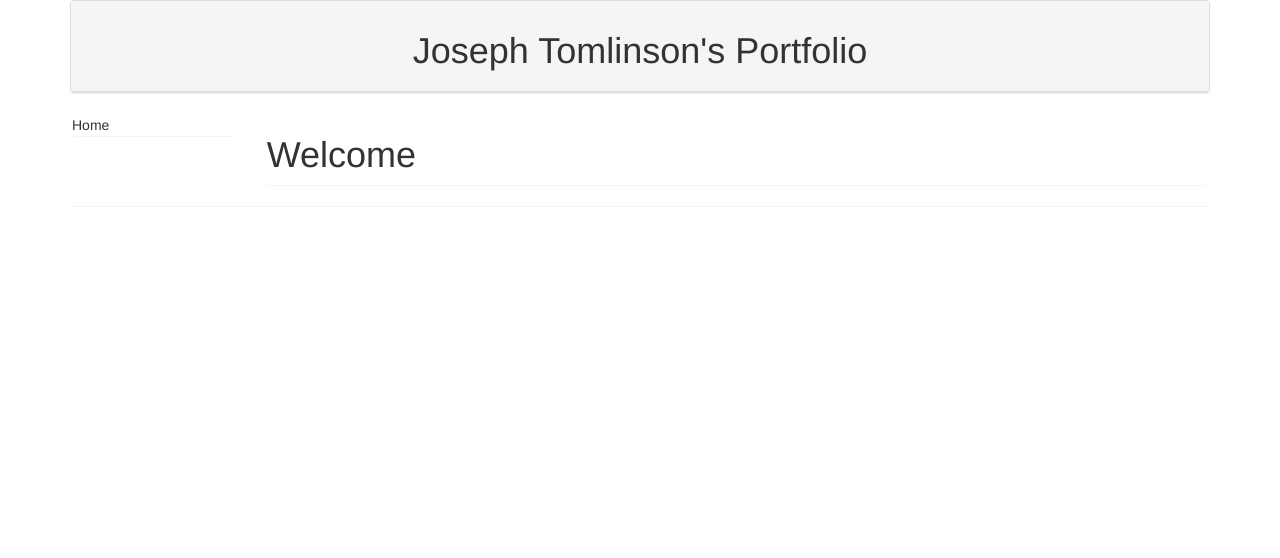
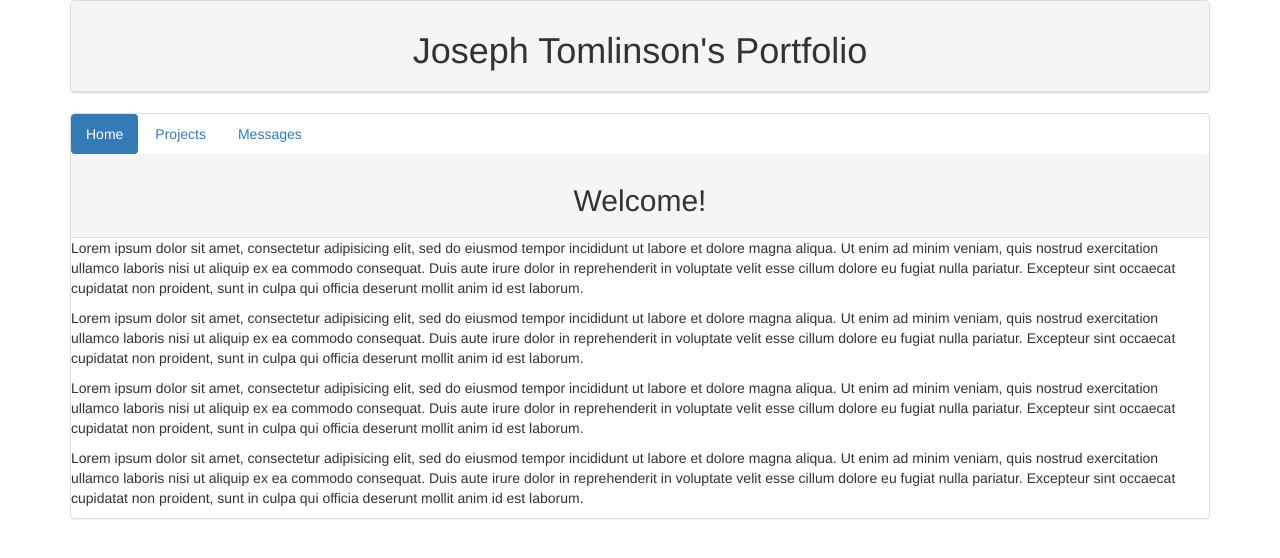
Before and after one commit to bizzclaw/portfolio, a plain HTML site: page index.html in a window 1280 px wide. Drawn offline with nearby package versions, Linux system fonts and the light colour scheme.

Commit message:
Removed sidebar in favor of nav bar over top of page

```diff
--- a/index.html
+++ b/index.html
@@ -10,24 +10,22 @@
     <div class = "container">
       <div class = "panel panel-default">
         <div class = "panel-heading">
-          <h1><center>Joseph Tomlinson's Portfolio</center></h2>
+          <h1><center>Joseph Tomlinson's Portfolio</center></h1>
         </div>
       </div>
-      <div class = "panel panel-defaut">
-        <div class="row">
-          <div class = "col-md-2">
-            <div class = "panel panel-defaut">
-              <ul class = "nav nav-pills nav-stacked">
-                <li role = "presentation" class = "active"<a href="#">Home</a></li>
-              </ul>
-            </div>
-          </div>
-          <div class = "col-md-10">
-            <div class = "panel panel-defaut">
-              <h1>Welcome</h1>
-            </div>
-          </div>
+      <div class = "panel panel-default">
+        <ul class="nav nav-pills">
+          <li role="presentation" class="active"><a href="#">Home</a></li>
+          <li role="presentation"><a href="#">Projects</a></li>
+          <li role="presentation"><a href="#">Messages</a></li>
+        </ul>
+        <div class = "panel-heading">
+          <h2><center>Welcome!</center></h2>
         </div>
+        <p>Lorem ipsum dolor sit amet, consectetur adipisicing elit, sed do eiusmod tempor incididunt ut labore et dolore magna aliqua. Ut enim ad minim veniam, quis nostrud exercitation ullamco laboris nisi ut aliquip ex ea commodo consequat. Duis aute irure dolor in reprehenderit in voluptate velit esse cillum dolore eu fugiat nulla pariatur. Excepteur sint occaecat cupidatat non proident, sunt in culpa qui officia deserunt mollit anim id est laborum.</p>
+        <p>Lorem ipsum dolor sit amet, consectetur adipisicing elit, sed do eiusmod tempor incididunt ut labore et dolore magna aliqua. Ut enim ad minim veniam, quis nostrud exercitation ullamco laboris nisi ut aliquip ex ea commodo consequat. Duis aute irure dolor in reprehenderit in voluptate velit esse cillum dolore eu fugiat nulla pariatur. Excepteur sint occaecat cupidatat non proident, sunt in culpa qui officia deserunt mollit anim id est laborum.</p>
+        <p>Lorem ipsum dolor sit amet, consectetur adipisicing elit, sed do eiusmod tempor incididunt ut labore et dolore magna aliqua. Ut enim ad minim veniam, quis nostrud exercitation ullamco laboris nisi ut aliquip ex ea commodo consequat. Duis aute irure dolor in reprehenderit in voluptate velit esse cillum dolore eu fugiat nulla pariatur. Excepteur sint occaecat cupidatat non proident, sunt in culpa qui officia deserunt mollit anim id est laborum.</p>
+        <p>Lorem ipsum dolor sit amet, consectetur adipisicing elit, sed do eiusmod tempor incididunt ut labore et dolore magna aliqua. Ut enim ad minim veniam, quis nostrud exercitation ullamco laboris nisi ut aliquip ex ea commodo consequat. Duis aute irure dolor in reprehenderit in voluptate velit esse cillum dolore eu fugiat nulla pariatur. Excepteur sint occaecat cupidatat non proident, sunt in culpa qui officia deserunt mollit anim id est laborum.</p>
       </div>
     </div>
   </body>
```
